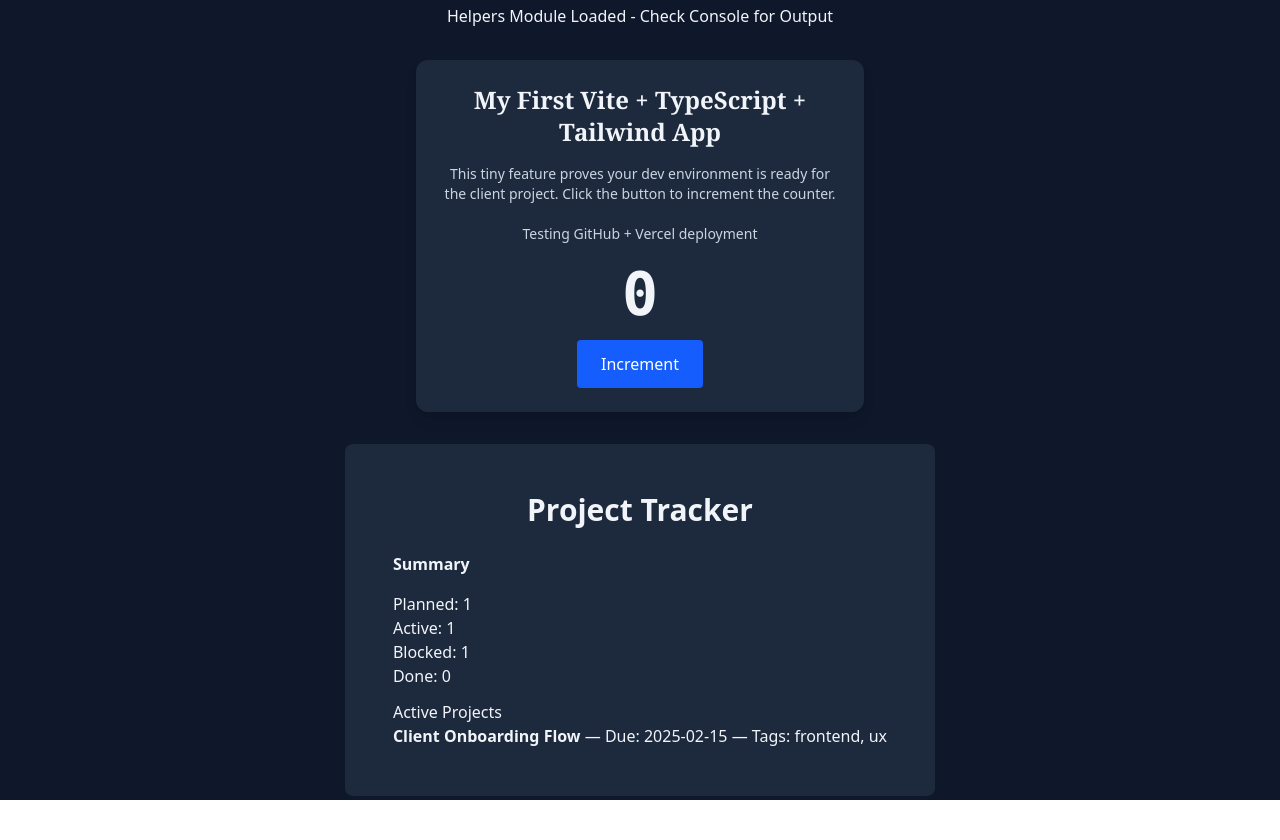
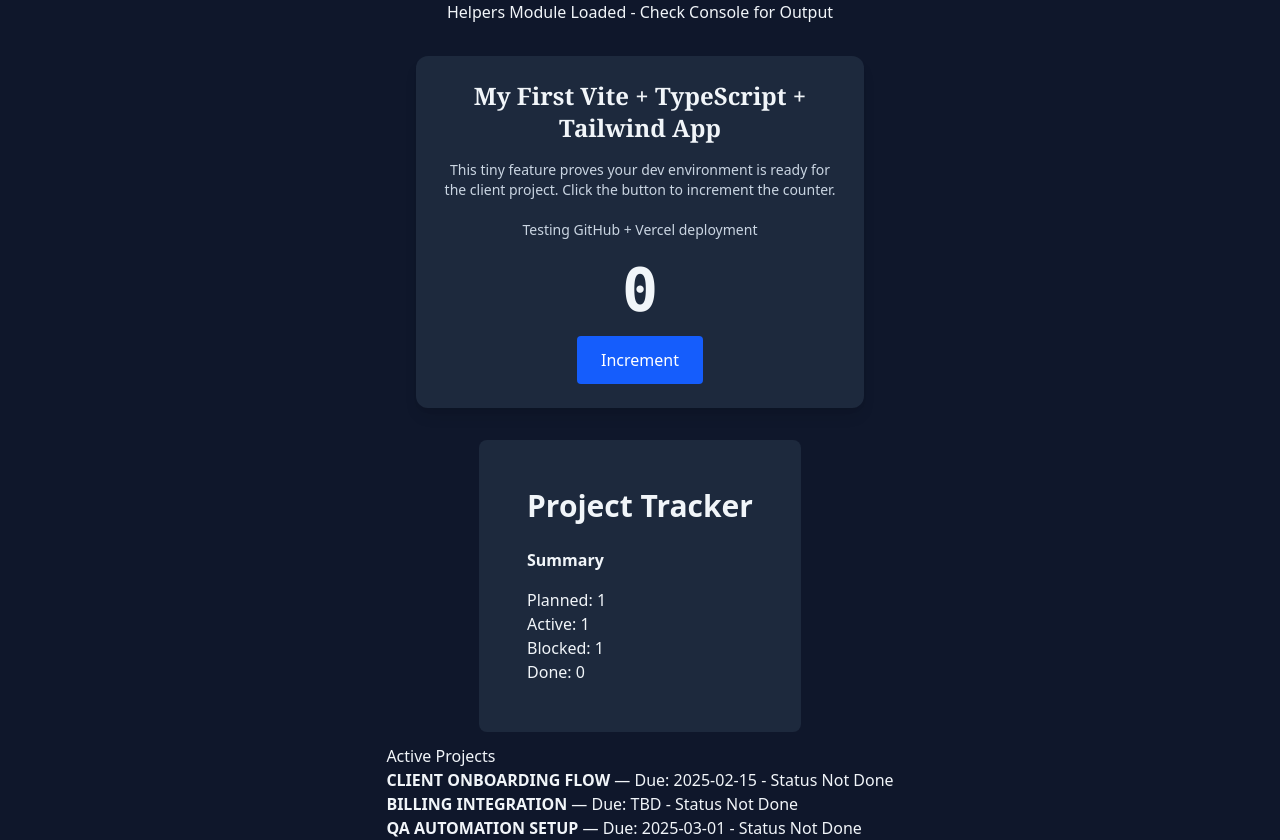
Before and after one commit to quangphatmai/dwdd2720, a React (Vite) app: page / in a window 1280 px wide. Before the commit the page ends 800 px from the top, so only its background shows below. Built offline with nearby package versions, Linux system fonts and the light colour scheme.

Commit message:
feat: add TrackerCard component for displaying active projects

```diff
--- a/src/App.tsx
+++ b/src/App.tsx
@@ -4,11 +4,7 @@ import { trackerCard } from "./trackerBasics";
 import { useState } from "react";
 import "./index.css";
 import { projects } from "./data/projects";
-import {
-  countByStatus,
-  formatDueDate,
-  getProjectsByStatus,
-} from "./utils/projectUtils";
+import { countByStatus } from "./utils/projectUtils";
 import {
   projectRecords,
   statusLabelIf,
@@ -21,7 +17,7 @@ import "./trackerBasics.ts";
 import { sampleProjects, validateProject } from "./project-tracker";
 
 import HelperComponent from "./helpers/HelperComponent";
-
+import TrackerCard from "./components/TrackerCard.tsx";
 
 const records: ProjectRecord[] = [
   {
@@ -97,7 +93,6 @@ console.log("titlesViaFor", titlesViaFor);
 console.log("titlesViaForEach", titlesViaForEach);
 
 function App() {
-  const active = getProjectsByStatus(projects, "active");
   const [count, setCount] = useState(0);
 
   const handleIncrement = (): void => {
@@ -108,7 +103,7 @@ function App() {
 
   return (
     <div className="min-h-screen bg-slate-900 text-slate-100 flex items-center justify-center flex-col">
-      <HelperComponent/>
+      <HelperComponent />
       {/* Counter Section */}
       <div className=" py-8">
         <div className="max-w-md w-full bg-slate-800 rounded-xl shadow-lg p-6">
@@ -150,19 +145,8 @@ function App() {
             <li>Done: {countByStatus(projects, "done")}</li>
           </ul>
         </section>
-
-        <section style={{ marginTop: 12 }}>
-          <h2>Active Projects</h2>
-          <ul>
-            {active.map((project) => (
-              <li key={project.id}>
-                <strong>{project.name}</strong> — Due: {formatDueDate(project)} — Tags:{" "}
-                {project.tags.join(", ")}
-              </li>
-            ))}
-          </ul>
-        </section>
       </main>
+      <TrackerCard />
       {/* <div className="p-4 max-w-2xl mx-auto bg-slate-800 rounded-lg mt-8">
         <pre>{lines.join("\n")}</pre>
       </div> */}
--- /dev/null
+++ b/src/components/TrackerCard.tsx
@@ -0,0 +1,45 @@
+import { projects } from "../data/projects";
+import type { Project } from "../models/project";
+
+type TrackerCard = {
+  id: string;
+  heading: string; // formatted title
+  isDone: boolean;
+  pointsLabel: string;
+  dueDate: string;
+};
+
+const trackerCards: TrackerCard[] = projects.map(
+  (project: Project): TrackerCard => {
+    return {
+      id: project.id,
+      heading: project.name.toUpperCase(),
+      isDone: project.status === "done",
+      pointsLabel: "0 pts",
+      dueDate: project.dueDate ?? "TBD",
+    };
+  },
+);
+
+console.log("trackerCards", trackerCards);
+
+// Notice: original data is unchanged
+console.log("original projects still intact", projects);
+
+function TrackerCard() {
+  return (
+    <section style={{ marginTop: 12 }}>
+      <h2>Active Projects</h2>
+      <ul>
+        {trackerCards.map((trackerCard) => (
+          <li key={trackerCard.id}>
+            <strong>{trackerCard.heading}</strong> — Due: {trackerCard.dueDate}{" "}
+            - Status {trackerCard.isDone ? "Done" : "Not Done"}
+          </li>
+        ))}
+      </ul>
+    </section>
+  );
+}
+
+export default TrackerCard;
```
